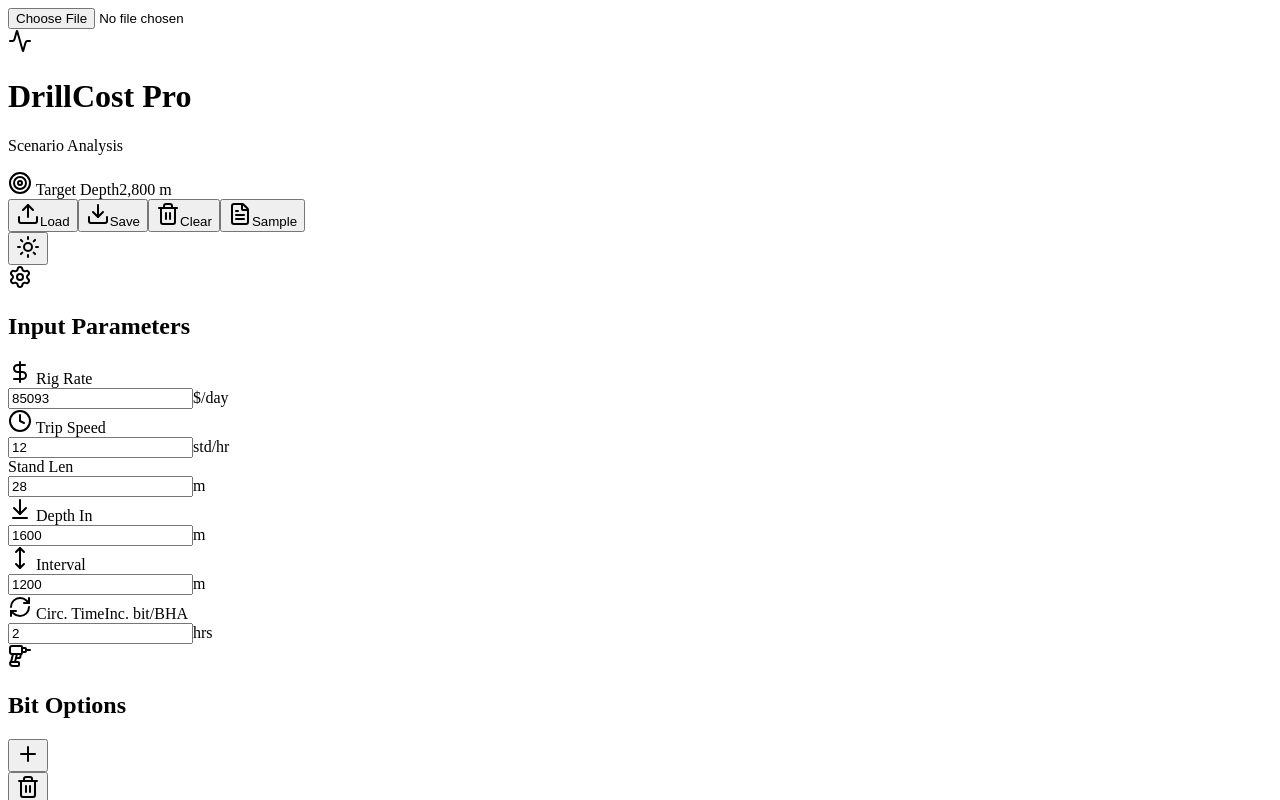
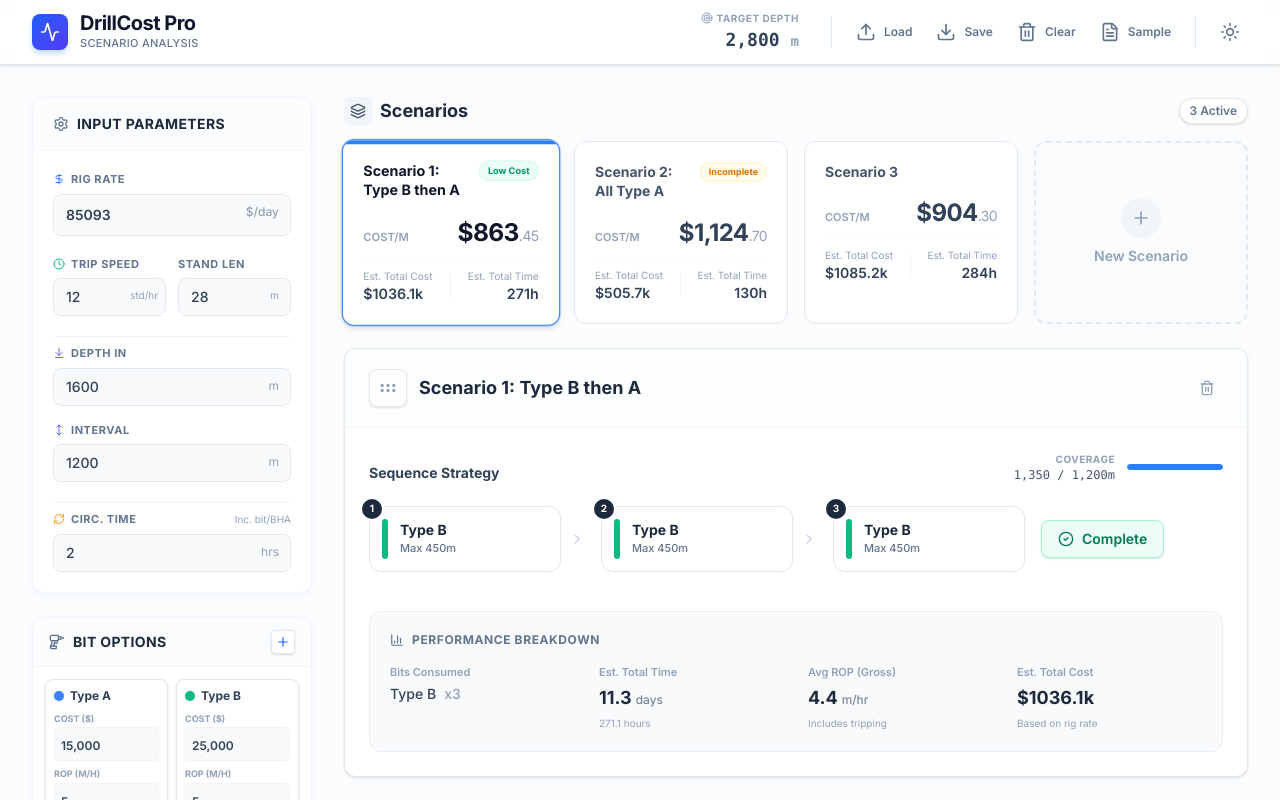
Before and after one commit to son-n-pham/drillcost, a React (Vite) app: page / in a window 1280 px wide. Shown: the top 800 px of the page. Built offline with nearby package versions, Linux system fonts and the light colour scheme.

Commit message:
feat: add LICENSE file and update README with license information and disclaimer

```diff
--- /dev/null
+++ b/index.css
@@ -0,0 +1,5 @@
+@import 'tailwindcss';
+
+@theme {
+  --font-sans: 'Inter', sans-serif;
+}
--- a/index.tsx
+++ b/index.tsx
@@ -1,4 +1,4 @@
-import 'tailwindcss';
+import './index.css';
 import React from 'react';
 import ReactDOM from 'react-dom/client';
 import App from './App';
```
Also changed, not shown: 2 other files (tests, documents, lock files or other folders).
